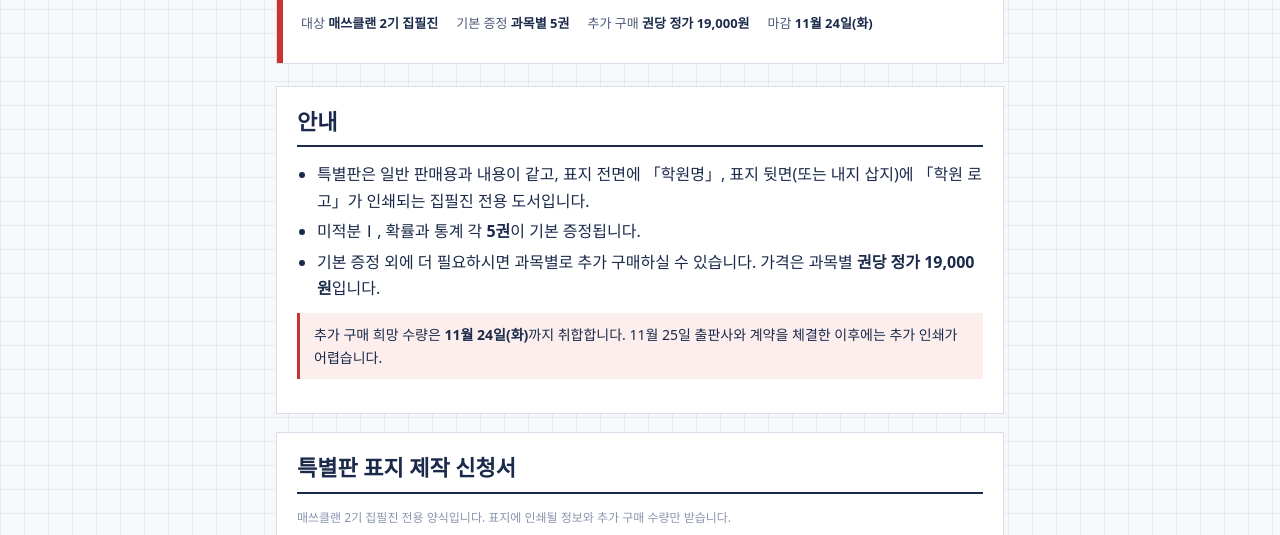
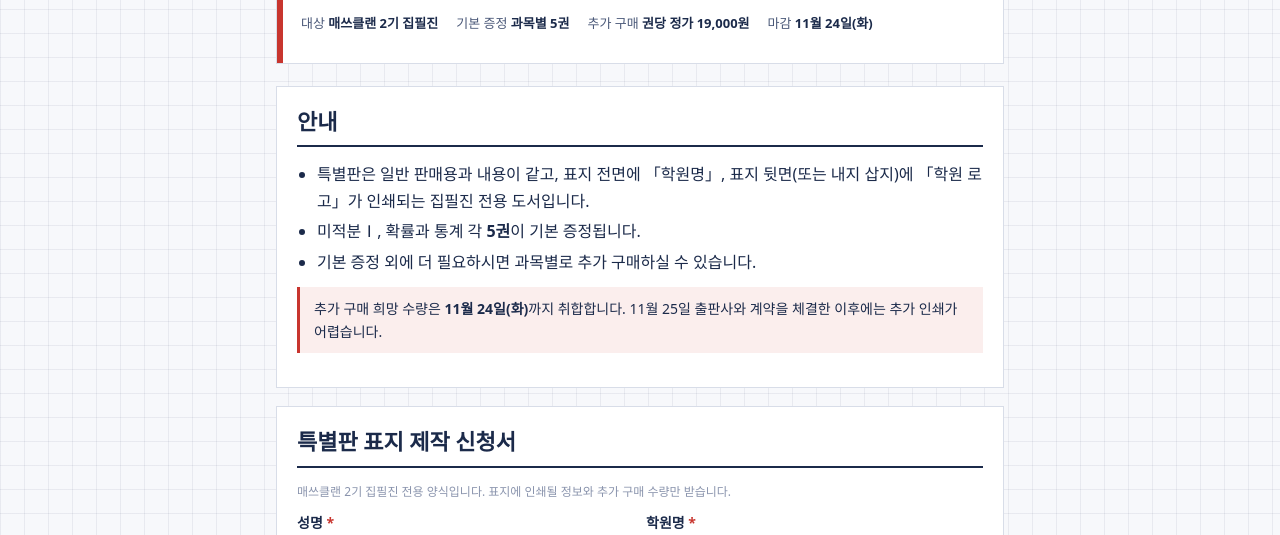
Before and after one commit to tjehdqja-blip/blackedu-reports, a plain HTML site: page recruit/mathclan2/index.html in a window 1280 px wide. Shown: the part 207-742 px from the top of the page. Drawn offline with Linux system fonts and the light colour scheme; no server answers; a web font is replaced by a local one.

Commit message:
매쓰클랜 2기 특별판: 안내의 권당 정가 문장 삭제
Co-Authored-By: Claude Fable 5.2 <noreply@anthropic.com>

```diff
--- a/recruit/mathclan2/index.html
+++ b/recruit/mathclan2/index.html
@@ -106,7 +106,7 @@ footer{font-size:12px;color:var(--ink-3);margin-top:20px}
     <ul>
       <li>특별판은 일반 판매용과 내용이 같고, 표지 전면에 「학원명」, 표지 뒷면(또는 내지 삽지)에 「학원 로고」가 인쇄되는 집필진 전용 도서입니다.</li>
       <li>미적분Ⅰ, 확률과 통계 각 <b>5권</b>이 기본 증정됩니다.</li>
-      <li>기본 증정 외에 더 필요하시면 과목별로 추가 구매하실 수 있습니다. 가격은 과목별 <b>권당 정가 19,000원</b>입니다.</li>
+      <li>기본 증정 외에 더 필요하시면 과목별로 추가 구매하실 수 있습니다.</li>
     </ul>
     <div class="note">추가 구매 희망 수량은 <b>11월 24일(화)</b>까지 취합합니다. 11월 25일 출판사와 계약을 체결한 이후에는 추가 인쇄가 어렵습니다.</div>
   </section>
```
